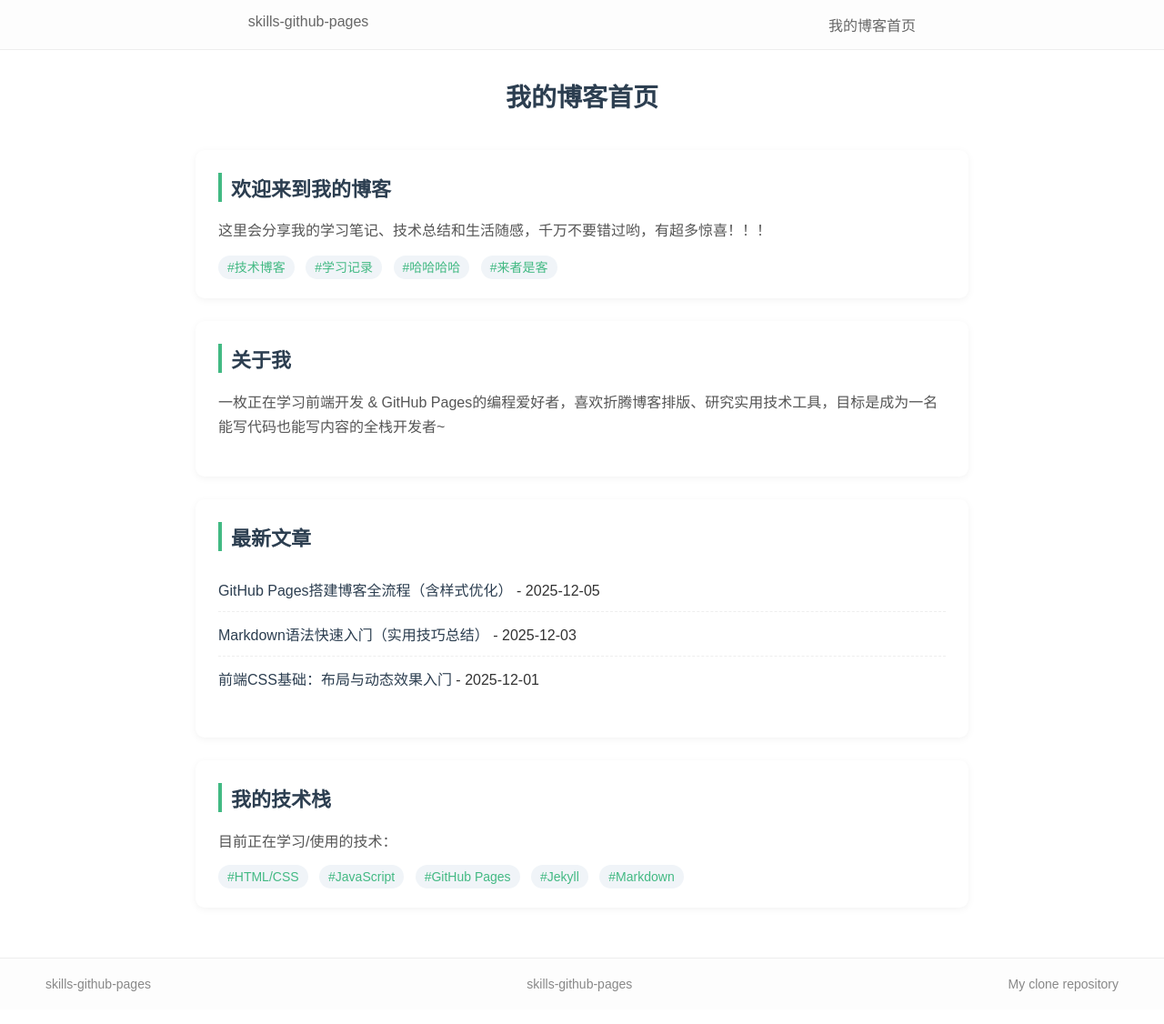
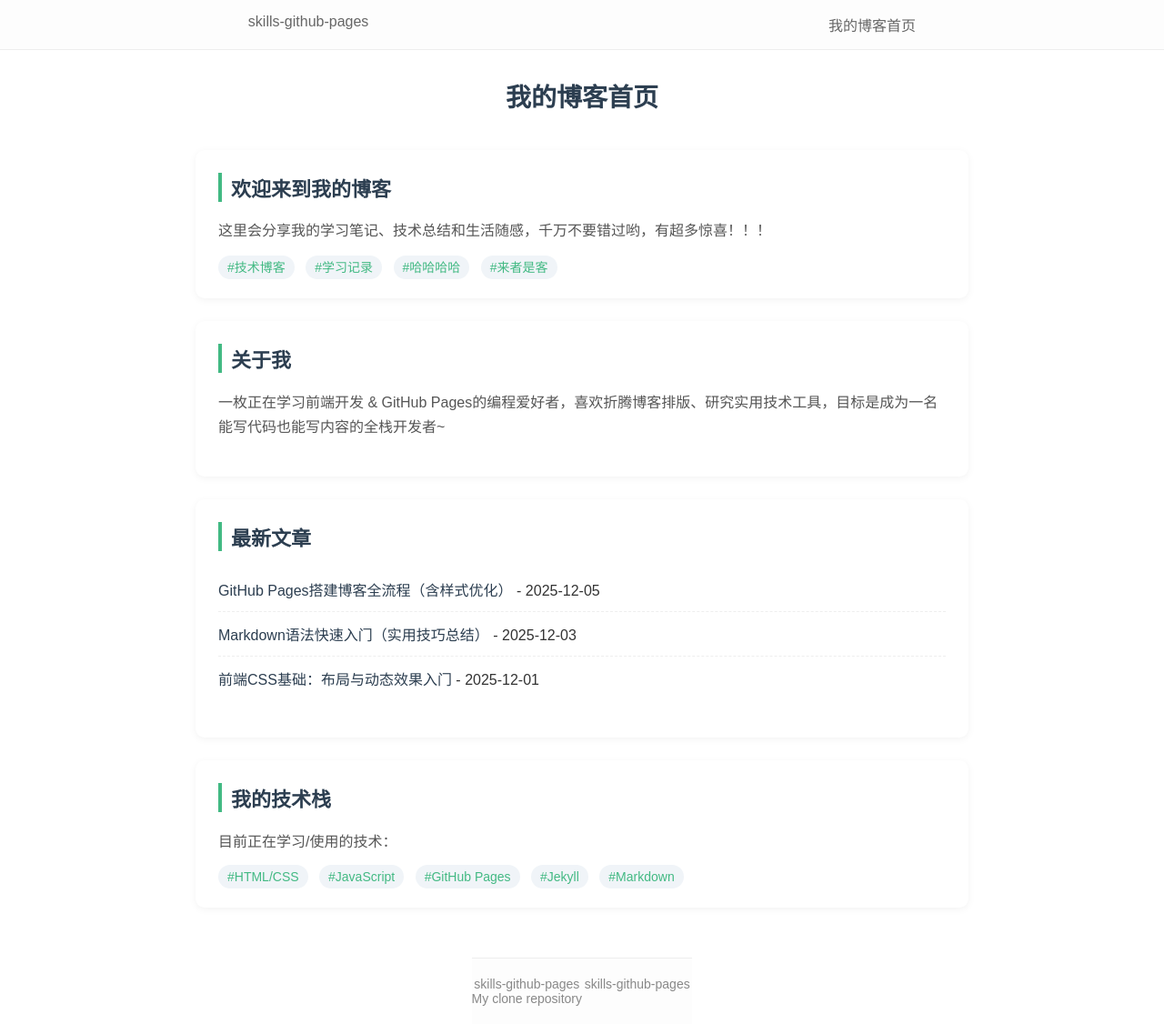
Before and after one commit to cokestart/skills-github-pages, a Jekyll site: the page built from index.md, in a window 1280 px wide. Shown: the whole page at 91% size. Built offline with Jekyll 4.4.1, drawn with Linux system fonts in a browser that asks for light colours.

Commit message:
Refactor bottom-bar layout to use CSS grid
Changed bottom-bar layout from flex to grid for better alignment.

```diff
--- a/_layouts/home.html
+++ b/_layouts/home.html
@@ -99,10 +99,13 @@
         }
         /* 底部区域：分散排版+不叠放 */
         .bottom-bar {
-            display: flex;
-            justify-content: space-between; /* 左右分散 */
+           max-width: 800px; /* 限制底部最大宽度，和中间内容区对齐 */
+            margin: 0 auto; /* 让底部区域整体居中 */
+            display: grid;
+            grid-template-columns: 1fr 1fr; /* 保持两列 */
+            justify-items: center; /* 每列内容居中 */
             align-items: center;
-            padding: 20px 50px;
+            padding: 20px 0; /* 左右padding设为0，让内容更紧凑 */
             border-top: 1px solid #eee;
             background: #fdfdfd;
             color: #888;
```
